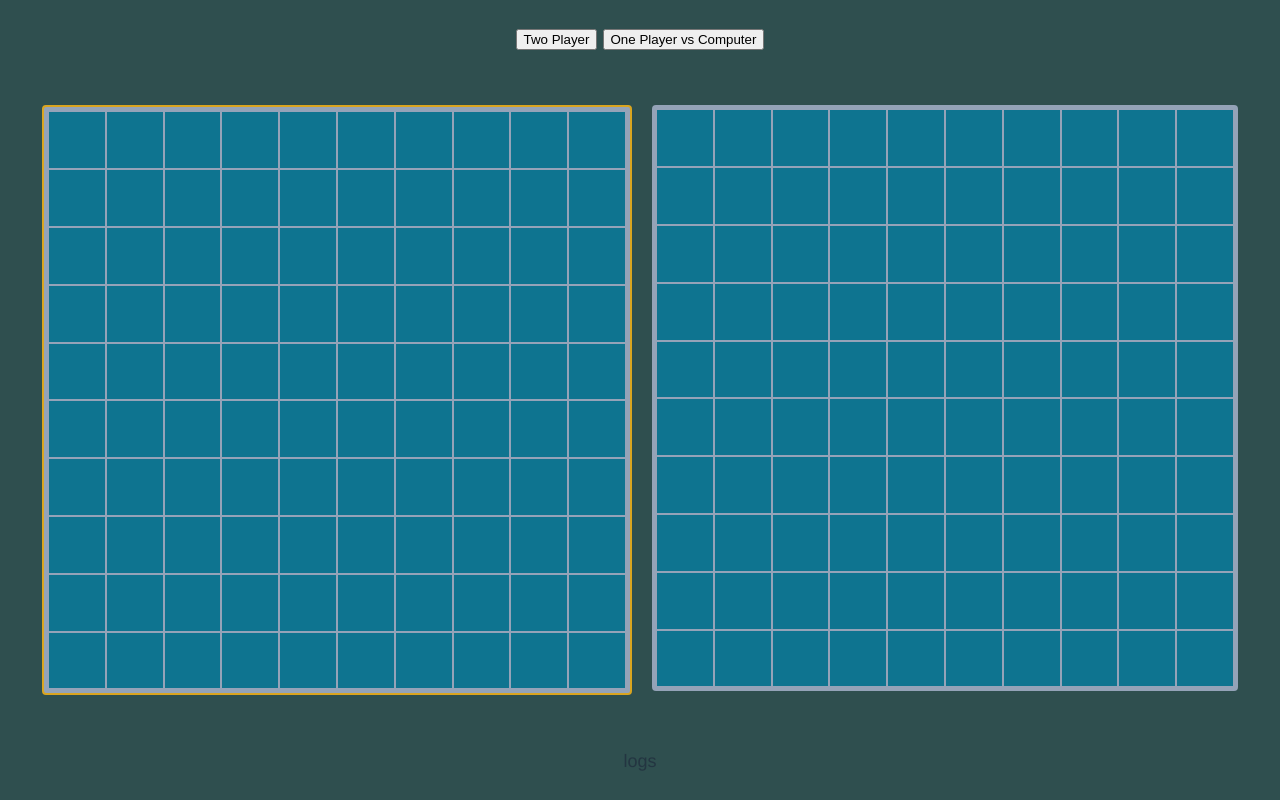
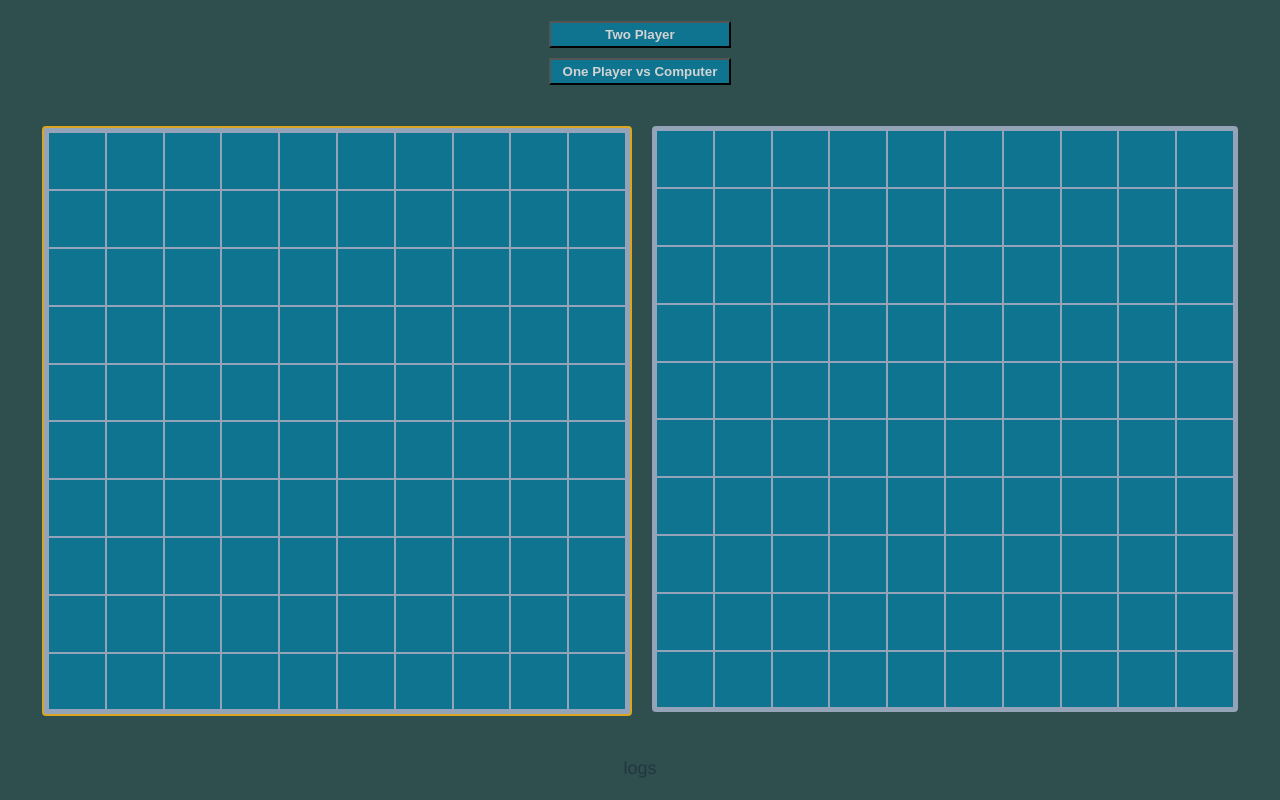
Before and after one commit to Raikho/battleship, a website built with webpack: page src/template.html in a window 1280 px wide. Built offline with nearby package versions, Linux system fonts and the light colour scheme.

Commit message:
add button styling

```diff
--- a/src/style.css
+++ b/src/style.css
@@ -22,6 +22,22 @@ body {
     justify-content: space-around;
     align-items: center;
 }
+/* ================================================================= */
+/* ================================================================= */
+#buttons {
+    display: flex;
+    flex-direction: column;
+    gap: 10px;
+}
+button {
+    background-color: var(--accent);
+    color: lightgray;
+    font-weight: bold;
+    padding: 4px 12px;
+}
+button:hover {filter: brightness(1.1);}
+/* ================================================================= */
+/* ================================================================= */
 #boards {
     display: flex;
     flex-direction: row;
```
Also changed, not shown: dist/bundle.js.
